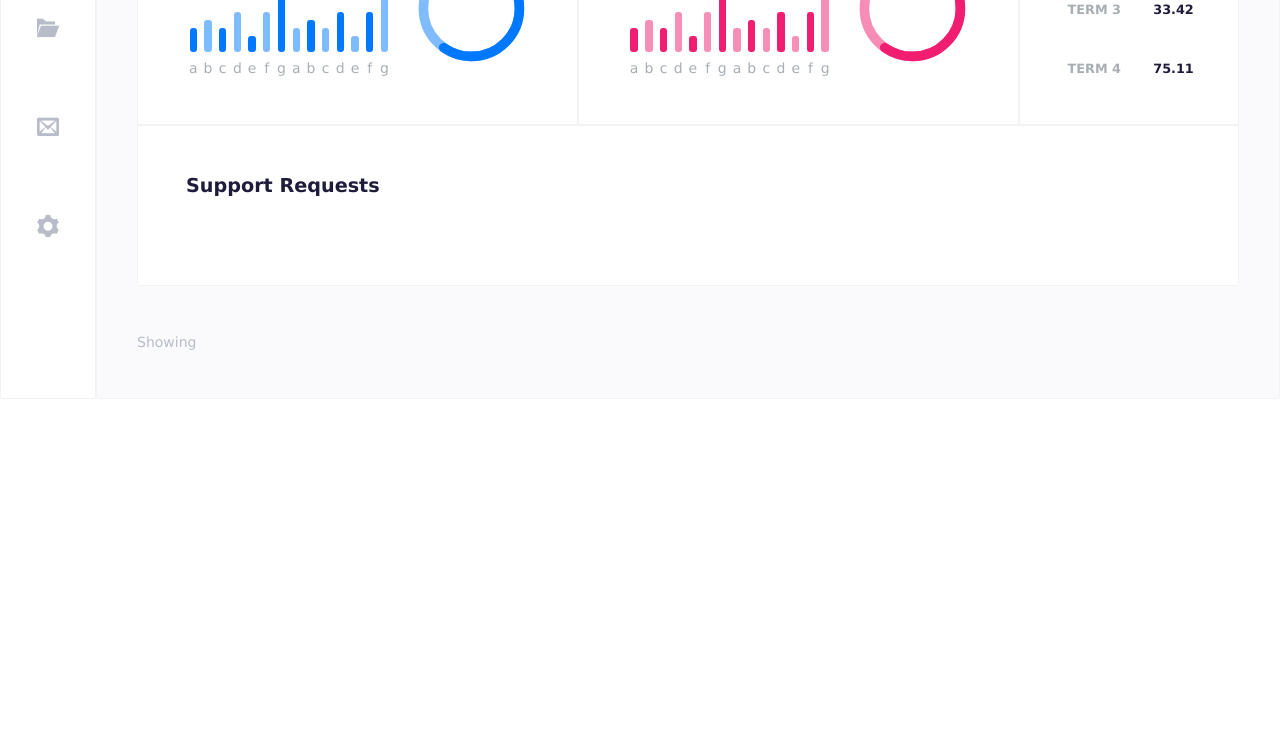
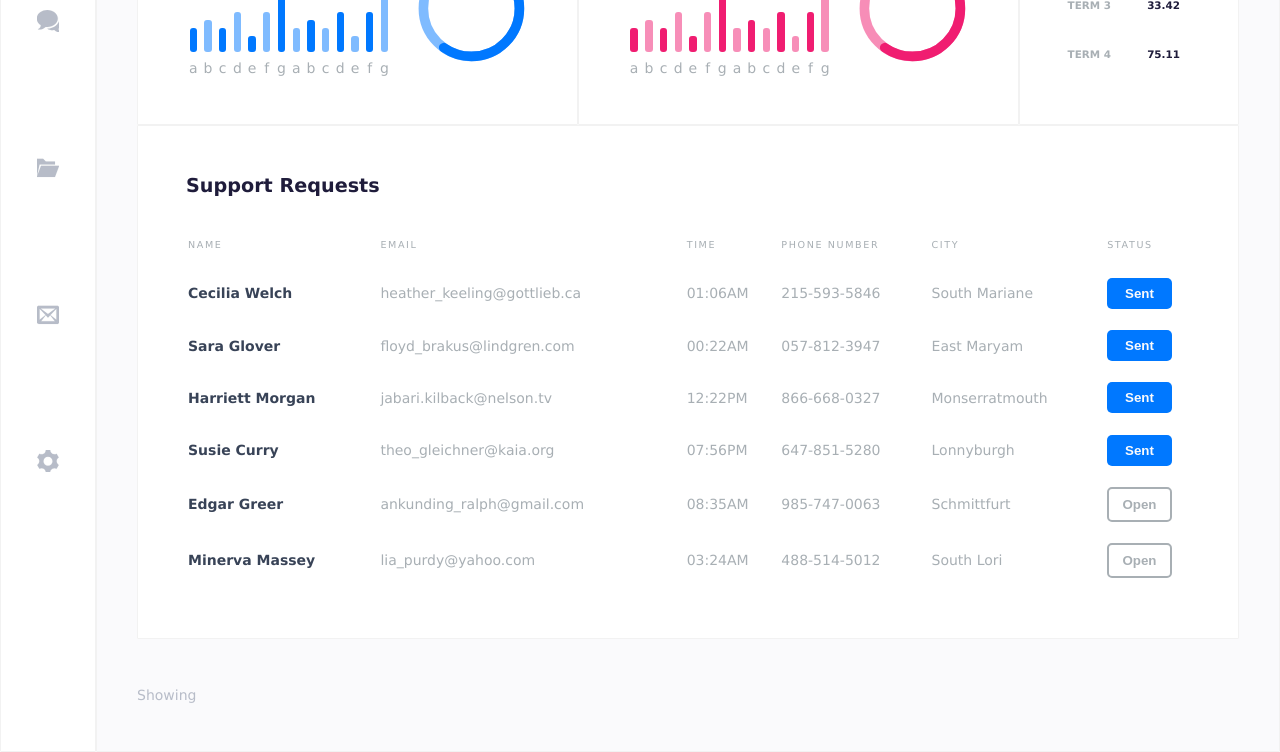
Before and after one commit to carloscorti/FDT-dashboard, a plain HTML site: page index.html in a window 1280 px wide. Shown: the part 347-1099 px from the top of the page. Before the commit the page ends 800 px from the top, so only its background shows below. Drawn offline with Linux system fonts and the light colour scheme.

Commit message:
table design
-on styles/components/table.css: styling table component as table
-on styles/pages/overview.css: table content general layout settings
-on index.html: adding markups for table design
refactoring
-on styles/components/navbar.css: cursor pointer on user-image
-on styles/components/termsCard.css: changing flexbox inner elements
widths
-on styles/index.css: cursor pointer on button

```diff
--- a/index.html
+++ b/index.html
@@ -13,6 +13,7 @@
   <link rel="stylesheet" href="styles/components/donutchart.css">
   <link rel="stylesheet" href="styles/components/chartsCard.css">
   <link rel="stylesheet" href="styles/components/termsCard.css">
+  <link rel="stylesheet" href="styles/components/table.css">
   <link rel="stylesheet" href="styles/pages/overview.css">
 
   <title>Dashboard Sketchup</title>
@@ -349,6 +350,70 @@
           <!-- table -->
           <div class="box chart-table">
             <h3 class="highlighted-header">Support Requests</h3>
+
+            <table role="table">
+              <thead role="rowgroup">
+                <tr role="row">
+                  <th role="columnheader">Name</th>
+                  <th role="columnheader">Email</th>
+                  <th role="columnheader">Time</th>
+                  <th role="columnheader">Phone Number</th>
+                  <th role="columnheader">City</th>
+                  <th role="columnheader">Status</th>
+                </tr>
+              </thead>
+              <tbody role="rowgroup">
+                <tr role="row">
+                  <td role="cell">Cecilia Welch</td>
+                  <td role="cell">heather_keeling@gottlieb.ca</td>
+                  <td role="cell">01:06AM</td>
+                  <td role="cell">215-593-5846</td>
+                  <td role="cell">South Mariane</td>
+                  <td role="cell"><button>Sent</button></td>
+                </tr>
+                <tr role="row">
+                  <td role="cell">Sara Glover</td>
+                  <td role="cell">floyd_brakus@lindgren.com</td>
+                  <td role="cell">00:22AM</td>
+                  <td role="cell">057-812-3947</td>
+                  <td role="cell">East Maryam</td>
+                  <td role="cell"><button>Sent</button></td>
+                </tr>
+                <tr role="row">
+                  <td role="cell">Harriett Morgan</td>
+                  <td role="cell">jabari.kilback@nelson.tv</td>
+                  <td role="cell">12:22PM</td>
+                  <td role="cell">866-668-0327</td>
+                  <td role="cell">Monserratmouth</td>
+                  <td role="cell"><button>Sent</button></td>
+                </tr>
+                <tr role="row">
+                  <td role="cell">Susie Curry</td>
+                  <td role="cell">theo_gleichner@kaia.org</td>
+                  <td role="cell">07:56PM</td>
+                  <td role="cell">647-851-5280</td>
+                  <td role="cell">Lonnyburgh</td>
+                  <td role="cell"><button>Sent</button></td>
+                </tr>
+                <tr role="row">
+                  <td role="cell">Edgar Greer</td>
+                  <td role="cell">ankunding_ralph@gmail.com</td>
+                  <td role="cell">08:35AM</td>
+                  <td role="cell">985-747-0063</td>
+                  <td role="cell">Schmittfurt</td>
+                  <td role="cell"><button class="open">Open</button></td>
+                </tr>
+                <tr role="row">
+                  <td role="cell">Minerva Massey</td>
+                  <td role="cell">lia_purdy@yahoo.com</td>
+                  <td role="cell">03:24AM</td>
+                  <td role="cell">488-514-5012</td>
+                  <td role="cell">South Lori</td>
+                  <td role="cell"><button class="open">Open</button></td>
+                </tr>
+              </tbody>
+            </table>
+
           </div>
 
           <!-- higligth -->
--- a/styles/components/navbar.css
+++ b/styles/components/navbar.css
@@ -15,6 +15,7 @@
   display: flex;
   align-items: center;
   justify-content: center;
+  cursor: pointer;
 }
 
 /* navbar design */
@@ -30,8 +31,6 @@ nav ul {
   justify-content: flex-start;
   align-items: center;
   width: 80%;
-  /* list-style: none;
-  text-align: center; */
 }
 
 nav ul li {
@@ -78,7 +77,6 @@ nav ul li a:hover:after {
 
 .navbar-active {
   color: rgb(0, 120, 255);
-  /* font-weight: 800; */
 }
 
 .navbar-active:after {
--- /dev/null
+++ b/styles/components/table.css
@@ -0,0 +1,102 @@
+/* table design */
+table {
+  width: 100%;
+}
+
+th {
+  text-align: left;
+  text-transform: uppercase;
+  font-size: 0.6rem;
+  font-weight: 500;
+  letter-spacing: 0.1rem;
+  padding-bottom: 1rem;
+}
+td {
+  padding: 0.6rem 0;
+  word-wrap: break-word;
+}
+
+.open {
+  background-color: rgb(255, 255, 255);
+  border: 2px solid rgb(168, 175, 180);
+  color: rgb(168, 175, 180);
+}
+
+td > button {
+  padding: 0.5rem;
+  width: 80%;
+}
+
+td:nth-of-type(1) {
+  color: rgb(56, 67, 87);
+  font-weight: 600;
+}
+
+@media only screen and (max-width: 1024px) {
+  /* Force table to not be like tables anymore */
+  table,
+  thead,
+  tbody,
+  th,
+  td,
+  tr {
+    display: block;
+  }
+
+  /* Hide table headers (but not display: none;, for accessibility) */
+  thead tr {
+    position: absolute;
+    top: -9999px;
+    left: -9999px;
+  }
+
+  tr:nth-child(odd) {
+    background: rgb(250, 250, 252);
+  }
+
+  /* Behave  like a "row" */
+  td {
+    border: none;
+    border-bottom: 1px solid #eee;
+    position: relative;
+    padding-left: 50%;
+  }
+
+  td:nth-of-type(1) {
+    color: inherit;
+    font-weight: inherit;
+  }
+
+  td:before {
+    /* Now like a table header */
+    position: absolute;
+    /* Top/left values mimic padding */
+    top: 0;
+    left: 1rem;
+    width: 45%;
+    white-space: nowrap;
+    padding: 0.6rem 0;
+    color: rgb(56, 67, 87);
+    font-weight: 600;
+  }
+
+  /* Label the data */
+  td:nth-of-type(1):before {
+    content: "Name";
+  }
+  td:nth-of-type(2):before {
+    content: "Email";
+  }
+  td:nth-of-type(3):before {
+    content: "Time";
+  }
+  td:nth-of-type(4):before {
+    content: "Phone Number";
+  }
+  td:nth-of-type(5):before {
+    content: "City";
+  }
+  td:nth-of-type(6):before {
+    content: "Status";
+  }
+}
--- a/styles/components/termsCard.css
+++ b/styles/components/termsCard.css
@@ -1,4 +1,5 @@
 .term-wrapper {
+  font-size: 0.65rem;
   display: flex;
   justify-content: center;
   align-content: space-between;
@@ -6,23 +7,26 @@
 }
 
 .term-header {
-  width: 70%;
+  width: 65%;
   display: inline-block;
-  font-size: 0.8rem;
   font-weight: 600;
   text-transform: uppercase;
 }
 
 .term-value {
-  width: 30%;
+  width: 35%;
   color: rgb(31, 28, 59);
   display: inline-block;
-  font-size: 0.8rem;
   text-align: left;
   font-weight: 600;
 }
 
 @media only screen and (max-width: 1025px) {
+  .term-wrapper {
+    font-size: 0.8rem;
+    padding: 0.5rem 0;
+  }
+
   .term-value {
     width: 20%;
   }
--- a/styles/index.css
+++ b/styles/index.css
@@ -11,14 +11,12 @@ body {
   font-size: 14px;
 }
 
+/* Hide table headers (but not display: none;, for accessibility) */
 header {
-  display: none;
+  position: absolute;
+  top: -9999px;
+  left: -9999px;
 }
-
-/* h3,
-h2 {
-  padding-bottom: 2.5rem;
-} */
 
 h3 {
   padding-bottom: 2.5rem;
@@ -47,17 +45,18 @@ a {
   color: rgb(183, 188, 200);
 }
 
-/* span {
-  padding-bottom: 1rem;
-} */
-
 button {
-  padding: 0.6rem 1rem;
+  padding: 0.6rem 1.2rem;
   color: rgb(250, 250, 251);
   background-color: rgb(0, 120, 255);
   border: none;
   border-radius: 5px;
   font-weight: 600;
+  cursor: pointer;
+}
+
+button:hover {
+  opacity: 0.8;
 }
 
 .box {
@@ -74,8 +73,6 @@ button {
 
 /* general layout settings */
 .page-layout {
-  /* display: grid;
-  grid-gap: 0em; */
   grid-template-columns: 6rem auto;
   grid-template-areas:
     "user-img  navbar"
--- a/styles/pages/overview.css
+++ b/styles/pages/overview.css
@@ -25,10 +25,10 @@
 
 .terms {
   grid-area: terms;
-  padding: 3rem;
+  padding: 4rem 3rem;
   display: flex;
   flex-wrap: wrap;
-  justify-content: center;
+  justify-content: space-evenly;
   align-content: space-between;
 }
 
@@ -66,4 +66,8 @@
       "terms"
       "chart-table";
   }
+
+  .terms {
+    padding: 1rem 2rem;
+  }
 }
```
